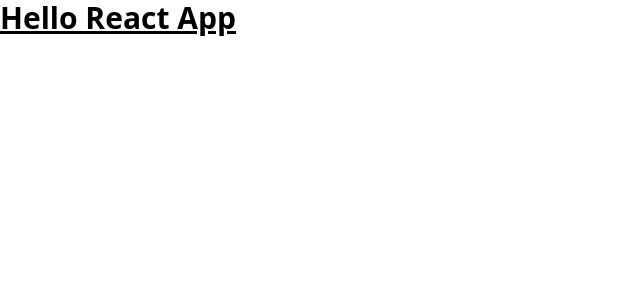
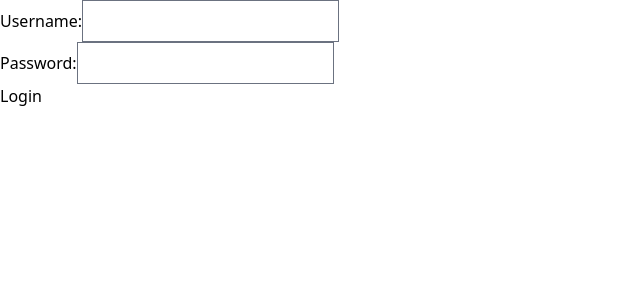
Before and after one commit to adrianhdezm/parse-server-example, a React (Vite) app in the folder web/react-app/: page / in a window 1280 px wide. Shown: the top 300 px of the page, without its empty margins (0-640 px from the left). Built offline with nearby package versions, Linux system fonts and the light colour scheme.

Commit message:
Add login form logic without parse

```diff
--- a/web/react-app/package.json
+++ b/web/react-app/package.json
@@ -15,6 +15,7 @@
     "react-dom": "^18.2.0"
   },
   "devDependencies": {
+    "@tailwindcss/forms": "^0.5.7",
     "@types/react": "^18.2.56",
     "@types/react-dom": "^18.2.19",
     "@vitejs/plugin-react": "^4.2.1",
--- /dev/null
+++ b/web/react-app/src/app.jsx
@@ -0,0 +1,43 @@
+import { useCallback, useState } from "react";
+import { LoginForm } from "./login-form";
+import { parseLogin } from "./parse-service";
+
+export const App = () => {
+  const [loggedIn, setLoggedIn] = useState(false);
+  const [username, setUsername] = useState(null);
+
+  const handleLogin = useCallback(
+    async (credentials) => {
+      // Here you can perform your login logic,
+      const isAuthenticated = await parseLogin(
+        credentials.username,
+        credentials.password
+      );
+      if (isAuthenticated) {
+        setLoggedIn(true);
+        setUsername(credentials.username);
+      } else {
+        // set login form error
+      }
+    },
+    [setUsername, setLoggedIn]
+  );
+
+  const handleLogout = useCallback(() => {
+    setLoggedIn(false);
+    setUsername(null);
+  }, [setUsername, setLoggedIn]);
+
+  return (
+    <div>
+      {loggedIn && username ? (
+        <div>
+          <h2>Welcome, {username}!</h2>
+          <button onClick={handleLogout}>Logout</button>
+        </div>
+      ) : (
+        <LoginForm onLogin={handleLogin} />
+      )}
+    </div>
+  );
+};
--- /dev/null
+++ b/web/react-app/src/login-form.jsx
@@ -0,0 +1,46 @@
+import { useState } from "react";
+import PropTypes from "prop-types";
+
+export const LoginForm = ({ onLogin }) => {
+  const [username, setUsername] = useState("");
+  const [password, setPassword] = useState("");
+
+  const handleUsernameChange = (e) => {
+    setUsername(e.target.value);
+  };
+
+  const handlePasswordChange = (e) => {
+    setPassword(e.target.value);
+  };
+
+  const handleSubmit = (e) => {
+    e.preventDefault();
+    // Call the onLogin function passed from the parent component
+    onLogin({ username, password });
+  };
+
+  return (
+    <form onSubmit={handleSubmit}>
+      <label>
+        Username:
+        <input type="text" value={username} onChange={handleUsernameChange} />
+      </label>
+      <br />
+      <label>
+        Password:
+        <input
+          type="password"
+          value={password}
+          onChange={handlePasswordChange}
+        />
+      </label>
+      <br />
+      <button type="submit">Login</button>
+    </form>
+  );
+};
+
+// PropTypes validation
+LoginForm.propTypes = {
+  onLogin: PropTypes.func.isRequired, // Ensure onLogin is a function and required
+};
--- a/web/react-app/src/main.jsx
+++ b/web/react-app/src/main.jsx
@@ -1,9 +1,10 @@
-import React from 'react'
-import ReactDOM from 'react-dom/client'
-import './index.css'
+import React from "react";
+import ReactDOM from "react-dom/client";
+import { App } from "./app";
+import "./index.css";
 
-ReactDOM.createRoot(document.getElementById('root')).render(
+ReactDOM.createRoot(document.getElementById("root")).render(
   <React.StrictMode>
-    <h1 className="text-3xl font-bold underline">Hello React App</h1>
-  </React.StrictMode>,
-)
+    <App />
+  </React.StrictMode>
+);
--- /dev/null
+++ b/web/react-app/src/parse-service.js
@@ -0,0 +1,12 @@
+export async function parseLogin(username, password) {
+  try {
+    // here is the call to Parse server login
+    if (username && password) {
+      return true;
+    }
+    return false;
+  } catch (error) {
+    console.log(error);
+    return false;
+  }
+}
--- a/web/react-app/tailwind.config.js
+++ b/web/react-app/tailwind.config.js
@@ -1,8 +1,10 @@
+import formsPlugin from "@tailwindcss/forms";
+
 /** @type {import('tailwindcss').Config} */
 export default {
   content: ["./src/**/*.{js,jsx,ts,tsx}"],
   theme: {
     extend: {},
   },
-  plugins: [],
+  plugins: [formsPlugin],
 };
```
Also changed, not shown: 1 other file (tests, documents, lock files or other folders).
